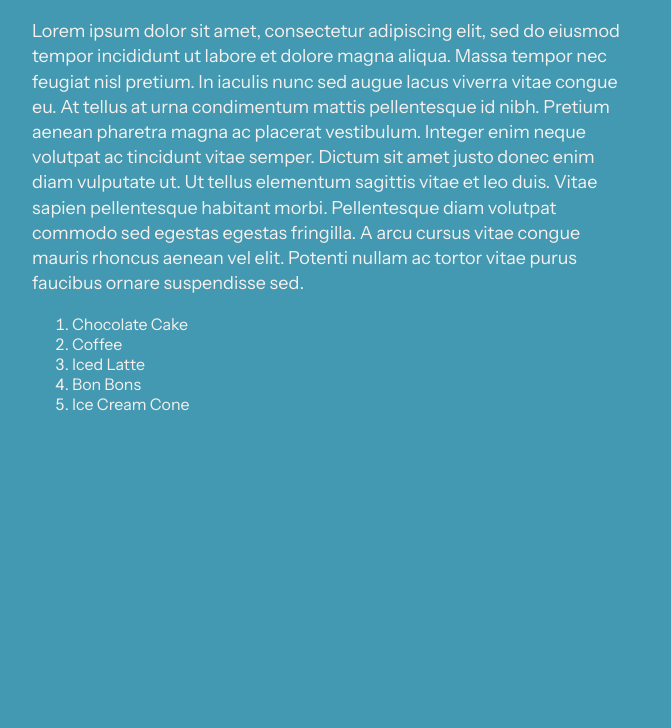
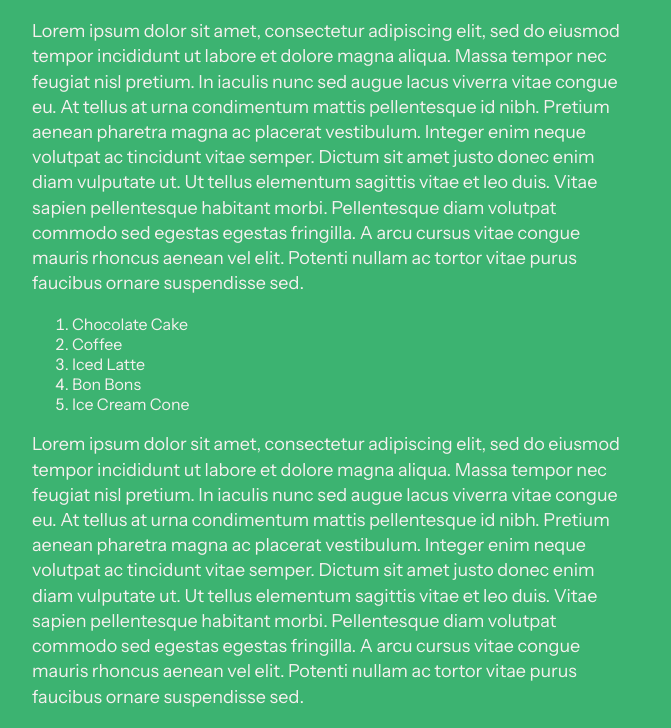
Before and after one commit to paulteaching/cakebonbon, a plain HTML site: page index.html in a window 1280 px wide. Shown: the part 1434-2162 px from the top of the page, without its empty margins (308-979 px from the left). Before the commit the page ends 1864 px from the top, so only its background shows below. Drawn offline with Linux system fonts and the light colour scheme; a web font is replaced by a local one.

Commit message:
Copy and Style Updates
Added a new paragraph below the list, and changed the background color to green.

```diff
--- a/css/style.css
+++ b/css/style.css
@@ -1,5 +1,5 @@
 body {
-    background-color:#4399B1;
+    background-color: mediumseagreen;
     color:#F6F0EE;
     font-family: "Instrument Sans", sans-serif;
     font-optical-sizing: auto;
--- a/index.html
+++ b/index.html
@@ -1,7 +1,7 @@
 <!DOCTYPE html>
 <html>
     <head>
-        <title>Add CSS to HTML</title>
+        <title>A Visit to Cake Bonbon</title>
 
         <link rel="stylesheet" href="css/style.css"/>
         <link rel="preconnect" href="https://fonts.googleapis.com">
@@ -31,8 +31,9 @@
                 <li>Bon Bons</li>
                 <li>Ice Cream Cone</li>
             </ol>
+            <p>
+                Lorem ipsum dolor sit amet, consectetur adipiscing elit, sed do eiusmod tempor incididunt ut labore et dolore magna aliqua. Massa tempor nec feugiat nisl pretium. In iaculis nunc sed augue lacus viverra vitae congue eu. At tellus at urna condimentum mattis pellentesque id nibh. Pretium aenean pharetra magna ac placerat vestibulum. Integer enim neque volutpat ac tincidunt vitae semper. Dictum sit amet justo donec enim diam vulputate ut. Ut tellus elementum sagittis vitae et leo duis. Vitae sapien pellentesque habitant morbi. Pellentesque diam volutpat commodo sed egestas egestas fringilla. A arcu cursus vitae congue mauris rhoncus aenean vel elit. Potenti nullam ac tortor vitae purus faucibus ornare suspendisse sed.
+            </p>
         </div>
-
-
     </body>
 </html>
```
